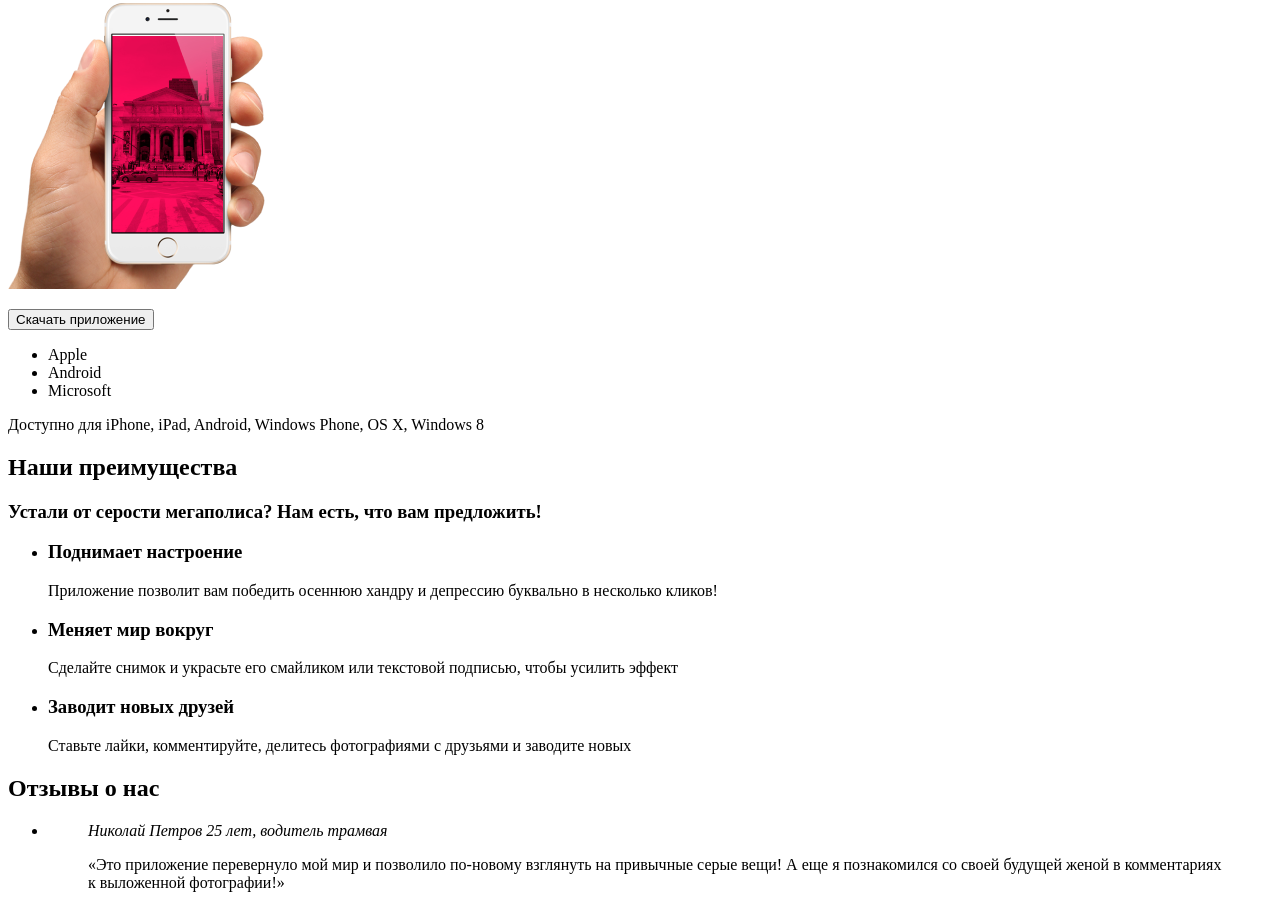
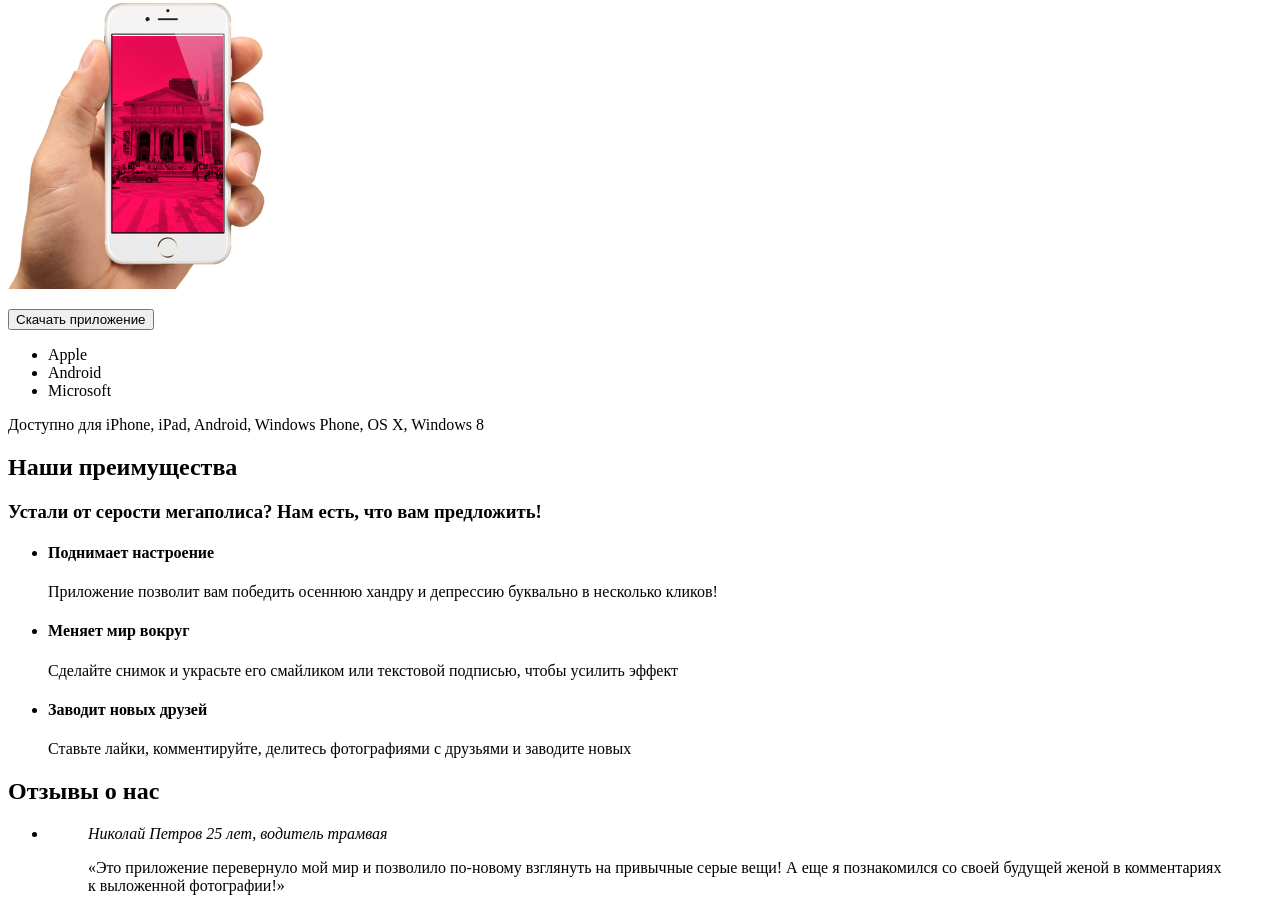
Before and after one commit to drmisssciurus/1756361-pink-23, a website: page source/index.html in a window 1280 px wide. Shown: the part 295-1200 px from the top of the page. Drawn offline with Linux system fonts and the light colour scheme.

Commit message:
Текст коммита

```diff
--- a/source/index.html
+++ b/source/index.html
@@ -12,7 +12,7 @@
       <nav class="main-nav">
         <button class="main-nav__toggle" type="button"><span class="visually-hidden">Открыть меню</span></button>
         <div class="main-nav__wrapper">
-          <ul class="main-nav__list">
+          <ul class="main-nav__list site-list">
             <li class="site-list__item">
               <a>
                 Главная
@@ -47,11 +47,11 @@
               иначе!
             </h2>
             <p class="intro__image">
-              <img class="intro__image-image" src="img/hand-phone.png" width="320" height="286" alt="Телефон в руке">
+              <img src="img/hand-phone.png" width="320" height="286" alt="Телефон в руке">
             </p>
           </header>
+          <div class="intro__list">
             <button>Скачать приложение</button>
-          <div class="intro__list">
             <ul class="intro__item">
               <li class="intro__item-apple">Apple</li>
               <li class="intro__item-android">Android</li>
@@ -66,16 +66,16 @@
           <h2 class="visually-hidden">Наши преимущества</h2>
           <h3 class="advantages__maintitle">Устали от серости мегаполиса? Нам есть, что вам предложить!</h3>
           <ul class="advantages__list">
-            <li class="advantages__item advantages__item-mood">
-              <h3 class="advantages__title">Поднимает настроение</h3>
+            <li class="advantages__item advantages__item--mood">
+              <h4 class="advantages__title">Поднимает настроение</h4>
               <p class="advantages__description">Приложение позволит вам победить осеннюю хандру и депрессию буквально в несколько кликов!</p>
             </li>
-            <li class="advantages__item advantages__item-peace">
-              <h3 class="advantages__title">Меняет мир вокруг</h3>
+            <li class="advantages__item advantages__item--peace">
+              <h4 class="advantages__title">Меняет мир вокруг</h4>
               <p class="advantages__description">Сделайте снимок и украсьте его смайликом или текстовой подписью, чтобы усилить эффект</p>
             </li>
-            <li class="advantages__item advantages__item-friend">
-              <h3 class="advantages__title">Заводит новых друзей</h3>
+            <li class="advantages__item advantages__item--friend">
+              <h4 class="advantages__title">Заводит новых друзей</h4>
               <p class="advantages__description">Ставьте лайки, комментируйте, делитесь фотографиями с друзьями и заводите новых</p>
             </li>
           </ul>
@@ -155,7 +155,7 @@
     <footer class="page-footer">
       <div class="page-footer__wrapper">
         <div class="page-footer__logo">
-          <a class="logo__title" href="https://htmlacademy.ru">Приложение Пинки</a>
+          <a href="https://htmlacademy.ru">Приложение Пинки</a>
         </div>
         <div class="page-footer__social social">
           <b class="social__title">Давайте дружить!</b>
```
Lines whose indentation alone changed are shown as unchanged.
